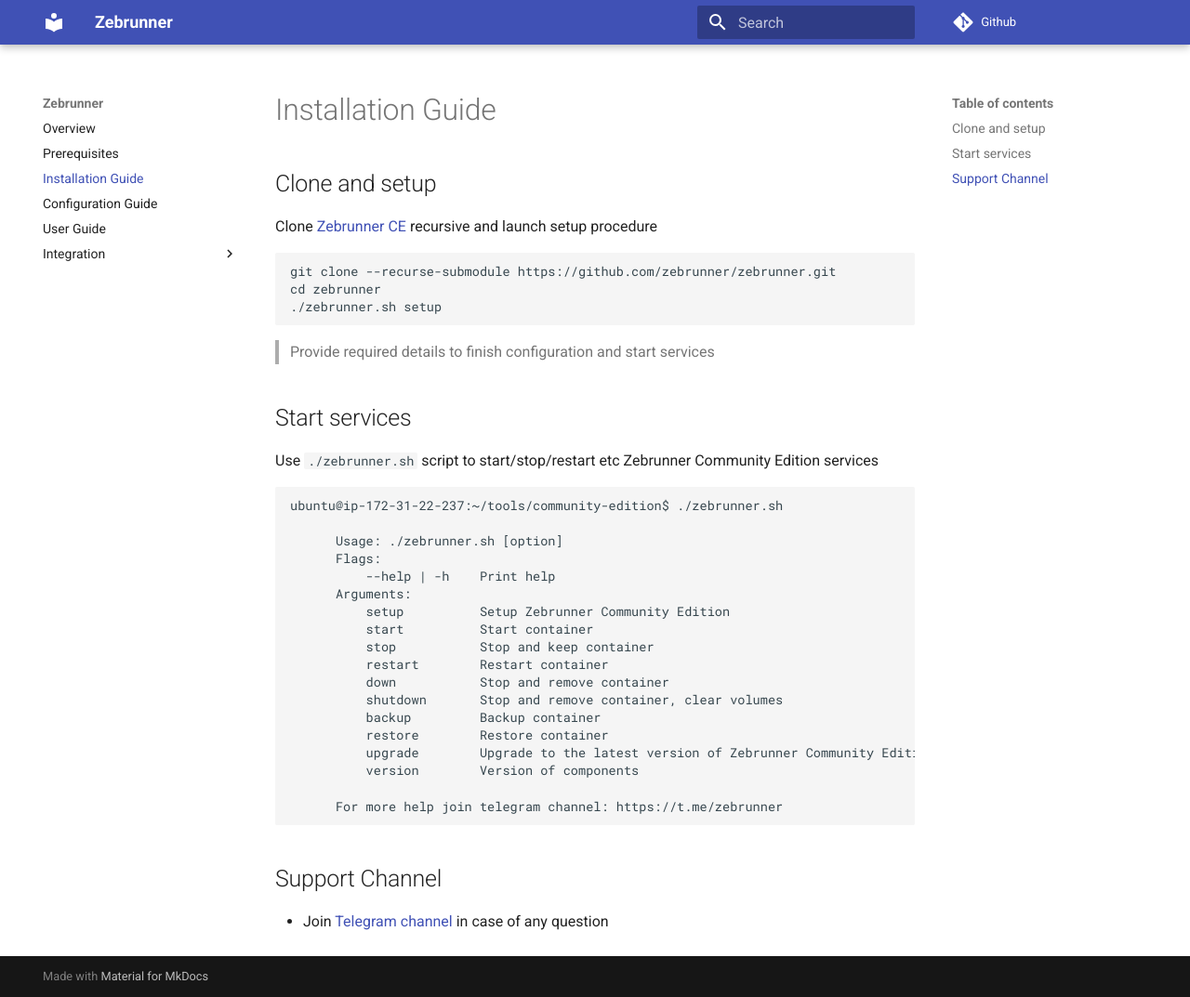
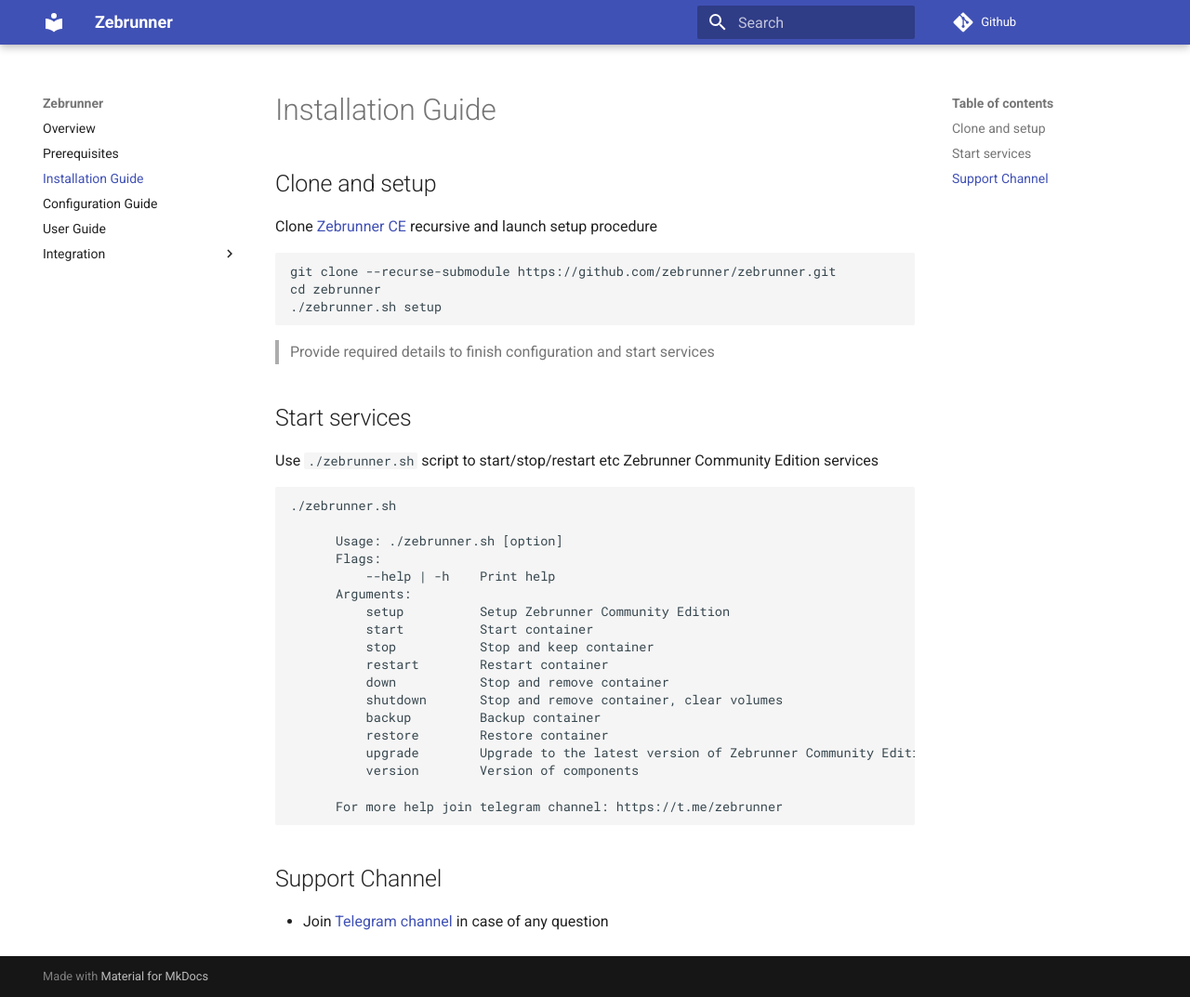
Before and after one commit to zebrunner/community-edition, an MkDocs documentation site: the page built from docs/install-guide.md, in a window 1280 px wide and 1073 px high. Shown: the whole window at 93% size. Built offline with MkDocs 1.6.1 and Material for MkDocs 9.7.7, drawn with Linux system fonts in a browser that asks for light colours; comment, search, counter and statistics services are not loaded; old or Windows-style settings are respelled for this version of MkDocs.

Commit message:
Update install-guide.md

````diff
--- a/docs/install-guide.md
+++ b/docs/install-guide.md
@@ -12,7 +12,7 @@
 ## Start services
 Use `./zebrunner.sh` script to start/stop/restart etc Zebrunner Community Edition services
 ```
-ubuntu@ip-172-31-22-237:~/tools/community-edition$ ./zebrunner.sh
+./zebrunner.sh
 
       Usage: ./zebrunner.sh [option]
       Flags:
````
